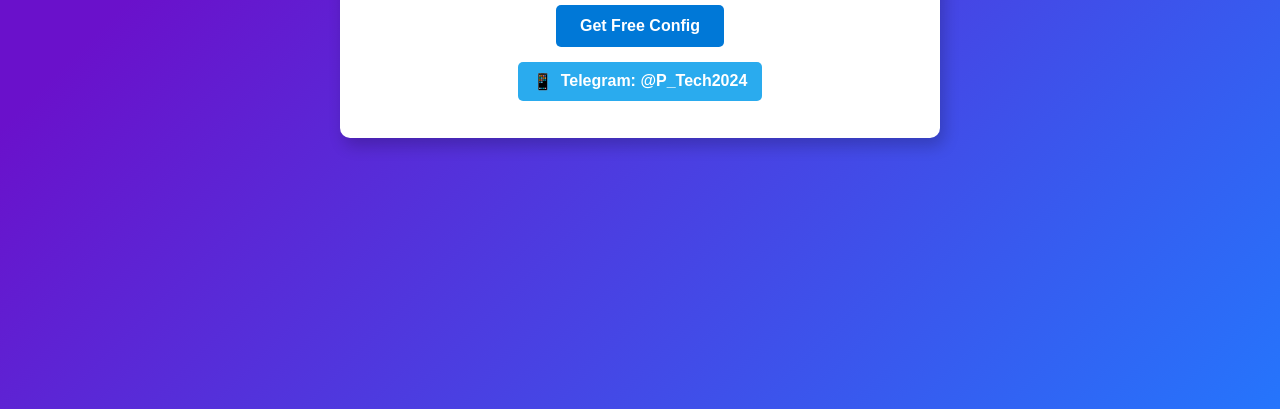
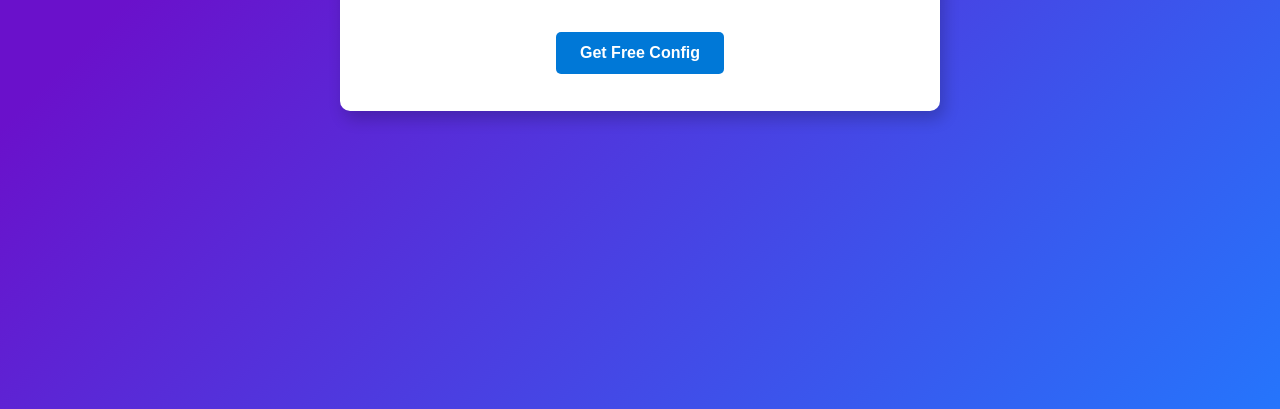
Before and after one commit to To0fan/Wireguard, a plain HTML site: page index.html in a window 1280 px wide. Shown: the part 391-800 px from the top of the page. Drawn offline with Linux system fonts and the light colour scheme.

Commit message:
Update index.html

```diff
--- a/index.html
+++ b/index.html
@@ -21,9 +21,6 @@
 
         <section class="v2ray-config"></section>
 
-        <button class="telegram">
-            <a href="https://t.me/P_Tech2024" target="_blank" rel="noopener noreferrer">Telegram: @P_Tech2024</a>
-        </button>
     </main>
 
     <div class="spinner" style="display: none;"></div>
```
